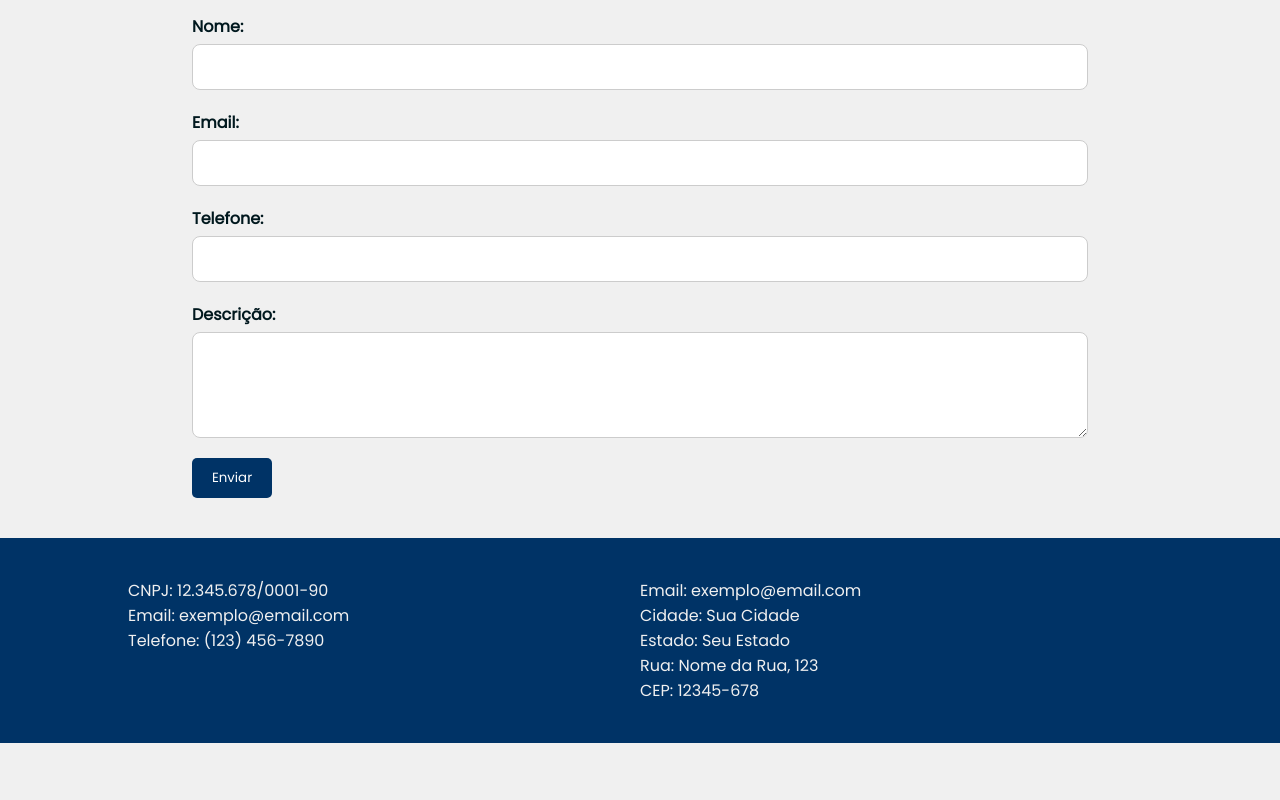
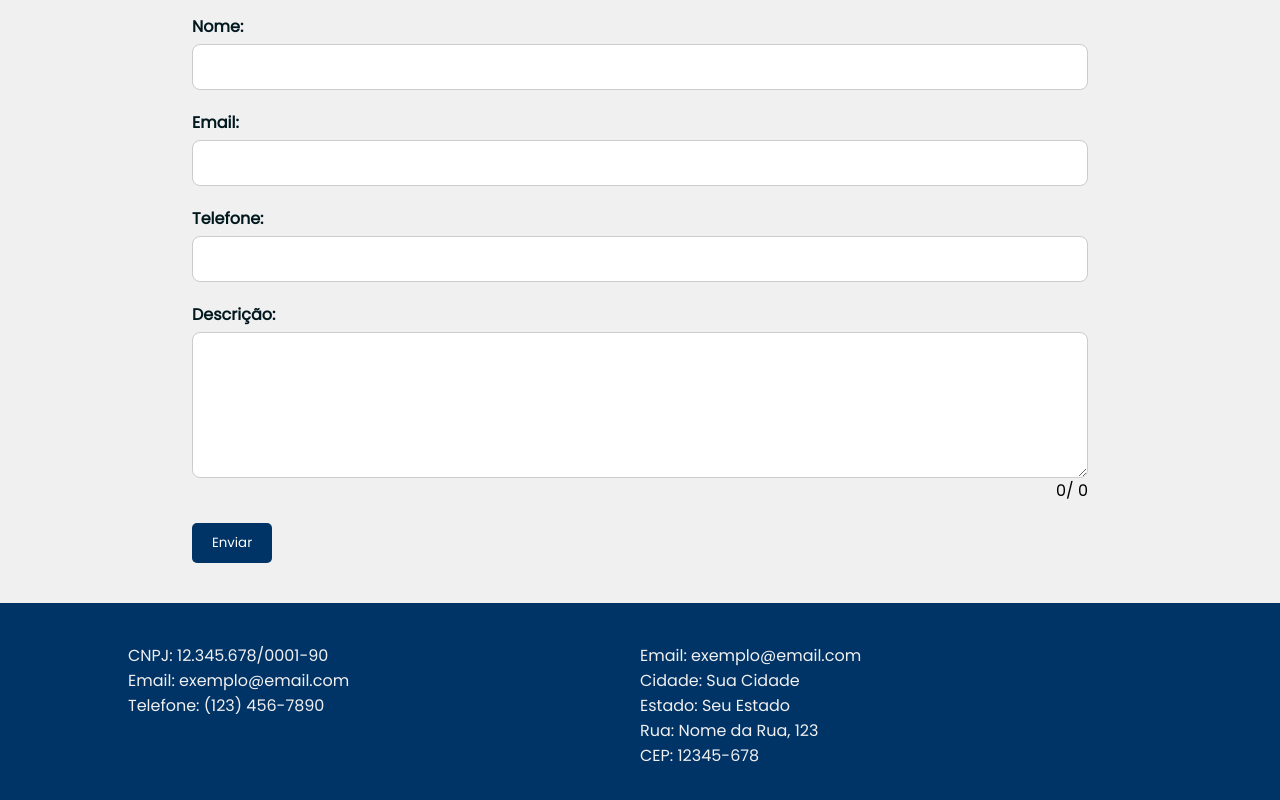
Before and after one commit to joao-belmiro/portal-wb, a Nuxt app: page / in a window 1280 px wide. Shown: the part 1905-2705 px from the top of the page. Before the commit the page ends 2648 px from the top, so only its background shows below. Built offline with nearby package versions, Linux system fonts and the light colour scheme.

Commit message:
ajuste contact form

```diff
--- a/components/ContactForm.vue
+++ b/components/ContactForm.vue
@@ -38,10 +38,11 @@
         <textarea
           id="descricao"
           v-model="formData.descricao"
-          rows="4"
+          rows="6"
           @focus="inputFocus"
           @blur="inputBlur"
         ></textarea>
+        <p style="text-align:right;">0/ <span id="charCount">{{formData.descricao.length}}</span></p>
       </div>
       <button type="submit">Enviar</button>
     </form>
@@ -106,11 +107,11 @@ export default {
       padding: 12px;
       border: 1px solid #ccc;
       border-radius: 8px;
-      transition: border-color 0.3s;
       flex: 1;
 
-      &:focus {
-        border-color: $primary; /* Substitua $primary pela sua variável de cor */
+      &:focus-within {
+        outline: none;
+        border: 1px solid $secondary; /* Substitua $primary pela sua variável de cor */
       }
     }
 
```
